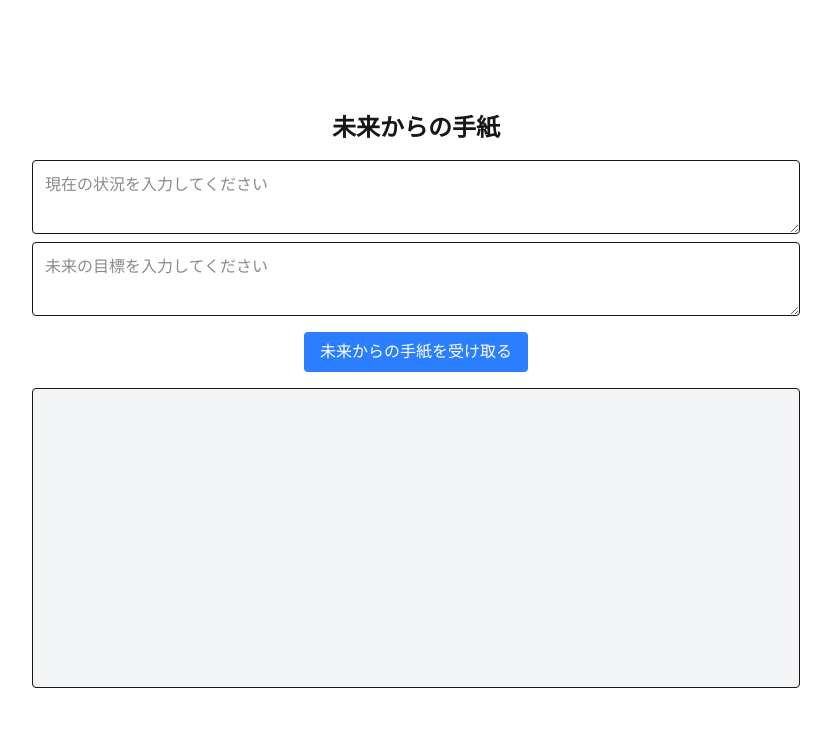
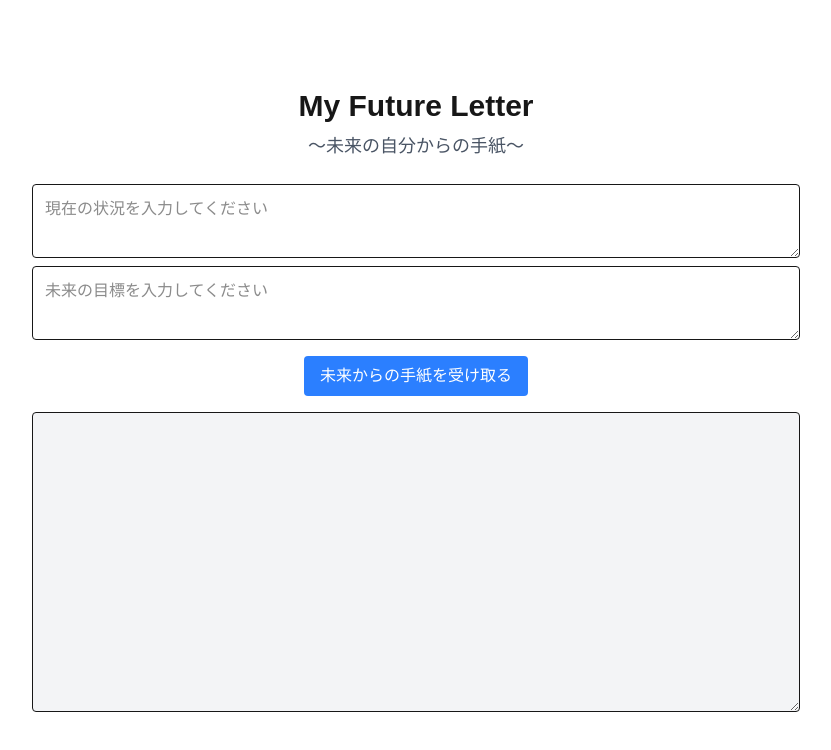
Before and after one commit to satoshi-murata-scl/my-future-letter, a Next.js app: page / in a window 1280 px wide. Shown: the top 750 px of the page, without its empty margins (224-1055 px from the left). Built offline with nearby package versions, Linux system fonts and the light colour scheme.

Commit message:
Fix: タイトル・サブタイトル変更 & 出力エリアを  に変更

```diff
--- a/app/page.js
+++ b/app/page.js
@@ -58,8 +58,11 @@ export default function Home() {
 
   return (
     <main className="flex flex-col items-center justify-center min-h-screen p-4">
-      <h1 className="text-2xl font-bold mb-4">未来からの手紙</h1>
+      {/* ✅ アプリタイトルとサブタイトル */}
+      <h1 className="text-3xl font-bold mb-2">My Future Letter</h1>
+      <h2 className="text-lg text-gray-600 mb-6">～未来の自分からの手紙～</h2>
 
+      {/* 現在の状況入力 */}
       <textarea
         className="w-full max-w-3xl p-3 border rounded mb-2"
         placeholder="現在の状況を入力してください"
@@ -67,6 +70,7 @@ export default function Home() {
         onChange={(e) => setCurrentSituation(e.target.value)}
       />
 
+      {/* 未来の目標入力 */}
       <textarea
         className="w-full max-w-3xl p-3 border rounded mb-4"
         placeholder="未来の目標を入力してください"
@@ -74,6 +78,7 @@ export default function Home() {
         onChange={(e) => setFutureGoals(e.target.value)}
       />
 
+      {/* 送信ボタン */}
       <button
         className="bg-blue-500 text-white px-4 py-2 rounded hover:bg-blue-600 disabled:bg-gray-400"
         onClick={fetchLetter}
@@ -82,14 +87,14 @@ export default function Home() {
         {loading ? "作成中..." : "未来からの手紙を受け取る"}
       </button>
 
-      {/* ✅ **出力エリアをスクロール可能にし、UIに確実に反映** */}
-      <div
+      {/* ✅ **出力エリアをスクロールできる `textarea` に変更** */}
+      <textarea
         ref={letterRef}
         className="w-full max-w-3xl mt-4 p-4 border rounded bg-gray-100 min-h-[300px] max-h-[700px] overflow-y-auto"
         style={{ whiteSpace: "pre-line" }}
-      >
-        {loading ? <p>手紙を書いています...</p> : <p>{letter}</p>}
-      </div>
+        value={loading ? "手紙を作成中..." : letter}
+        readOnly
+      />
     </main>
   );
 }
```
